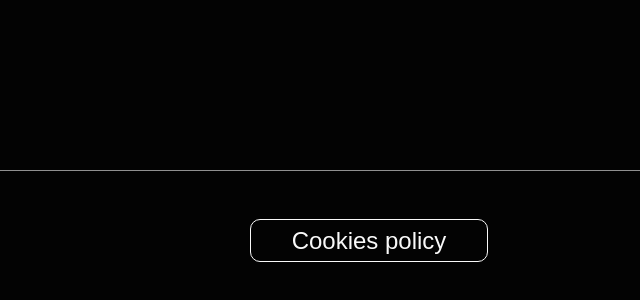
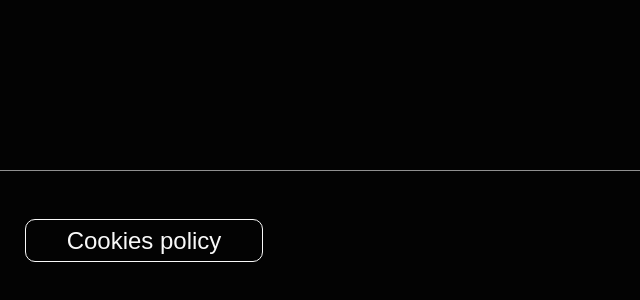
Before and after one commit to chatpetproject/team-challenge-chat, a React (Create React App) app: page / in a window 1280 px wide. Shown: the part 420-720 px from the top of the page, without its empty margins (0-640 px from the left). Built offline with nearby package versions, Linux system fonts and the light colour scheme.

Commit message:
fix footer

```diff
--- a/src/components/Footer/Footer.tsx
+++ b/src/components/Footer/Footer.tsx
@@ -5,8 +5,8 @@ import { FooterStyle } from './style';
 
 const Footer = () => {
   return (
-    <FooterStyle>
-      <Box padding='38px 240px'>
+    <FooterStyle padding='38px 15px 0'>
+      <Box max-width='1440px' margin='0 auto'>
         <Button variant='secondary' width='238px' height='43px'>
           Cookies policy
         </Button>
--- a/src/components/Footer/style.ts
+++ b/src/components/Footer/style.ts
@@ -1,7 +1,12 @@
 import { styled } from 'styled-components';
 
-export const FooterStyle = styled.footer`
+export interface FooterProps {
+  padding?: string;
+}
+
+export const FooterStyle = styled.footer<FooterProps>`
   width: 100%;
   height: 120px;
+  padding: ${(props) => props.padding};
   border-top: ${(props) => `1px solid ${props.theme.colors.greyColor}`};
 `;
```
